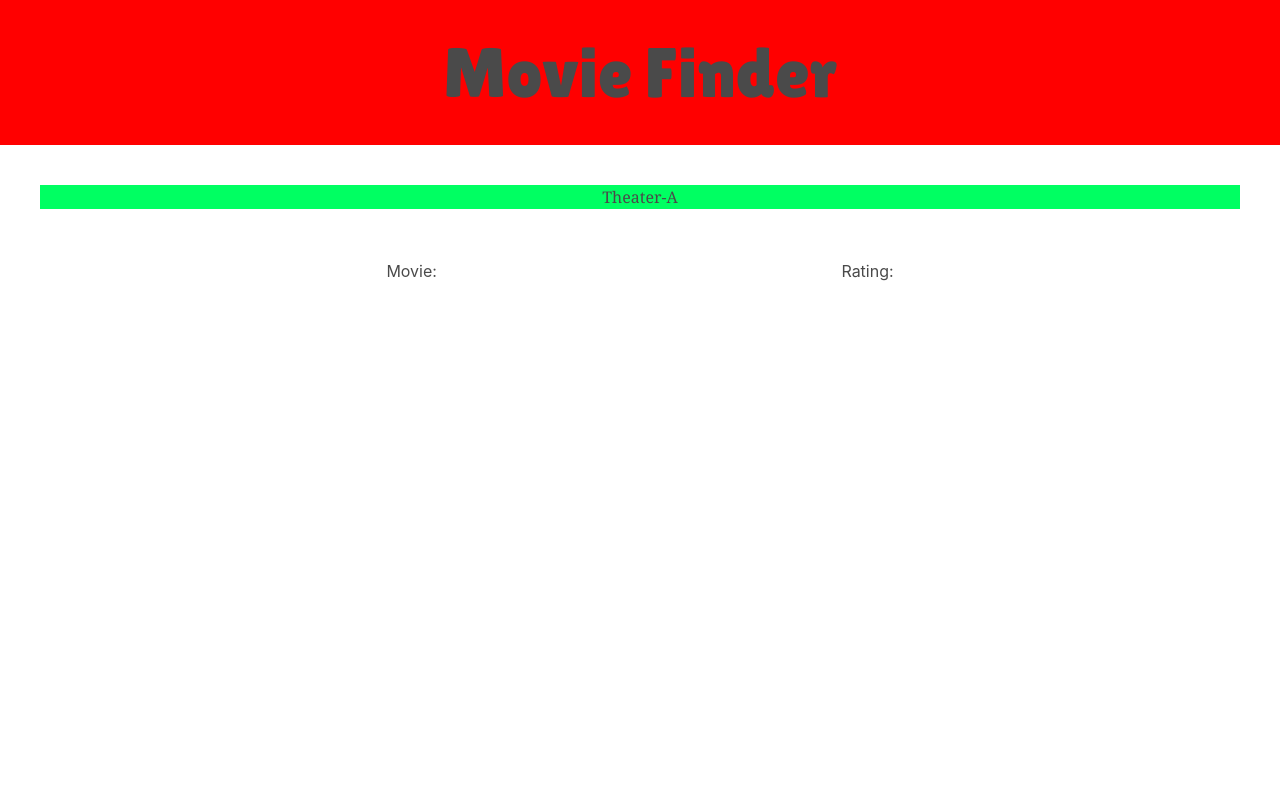
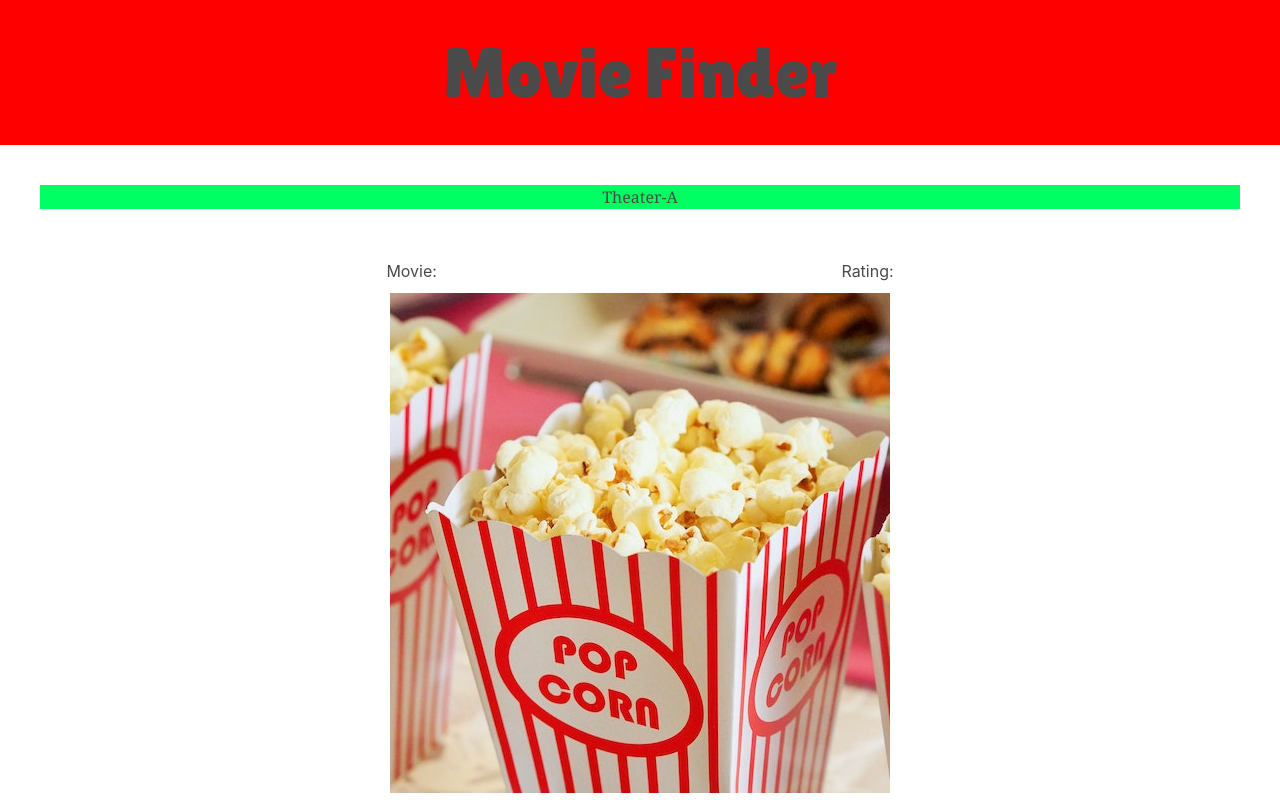
Before and after one commit to Steveb175/Brewery-Finder, a plain HTML site: page index.html in a window 1280 px wide. Drawn offline with nearby package versions, Linux system fonts and the light colour scheme.

Commit message:
Basic Layout So far

```diff
--- a/assets/style.css
+++ b/assets/style.css
@@ -19,3 +19,9 @@ h2 {
     word-spacing: 400px;
     padding: 10px;
 }
+
+img {
+    display: block;
+  margin-left: auto;
+  margin-right: auto;
+}
--- a/index.html
+++ b/index.html
@@ -20,7 +20,7 @@
     <header>Movie Finder</header>
     <h1>Theater-A</h1>
     <h2>Movie: Rating:</h2>
-
+<img src="assets\Shots\pexels-pixabay-33129.jpg" alt="Popcorn">
 
 
 
```
Also changed, not shown: assets/Shots/pexels-pixabay-33129.jpg (added).
